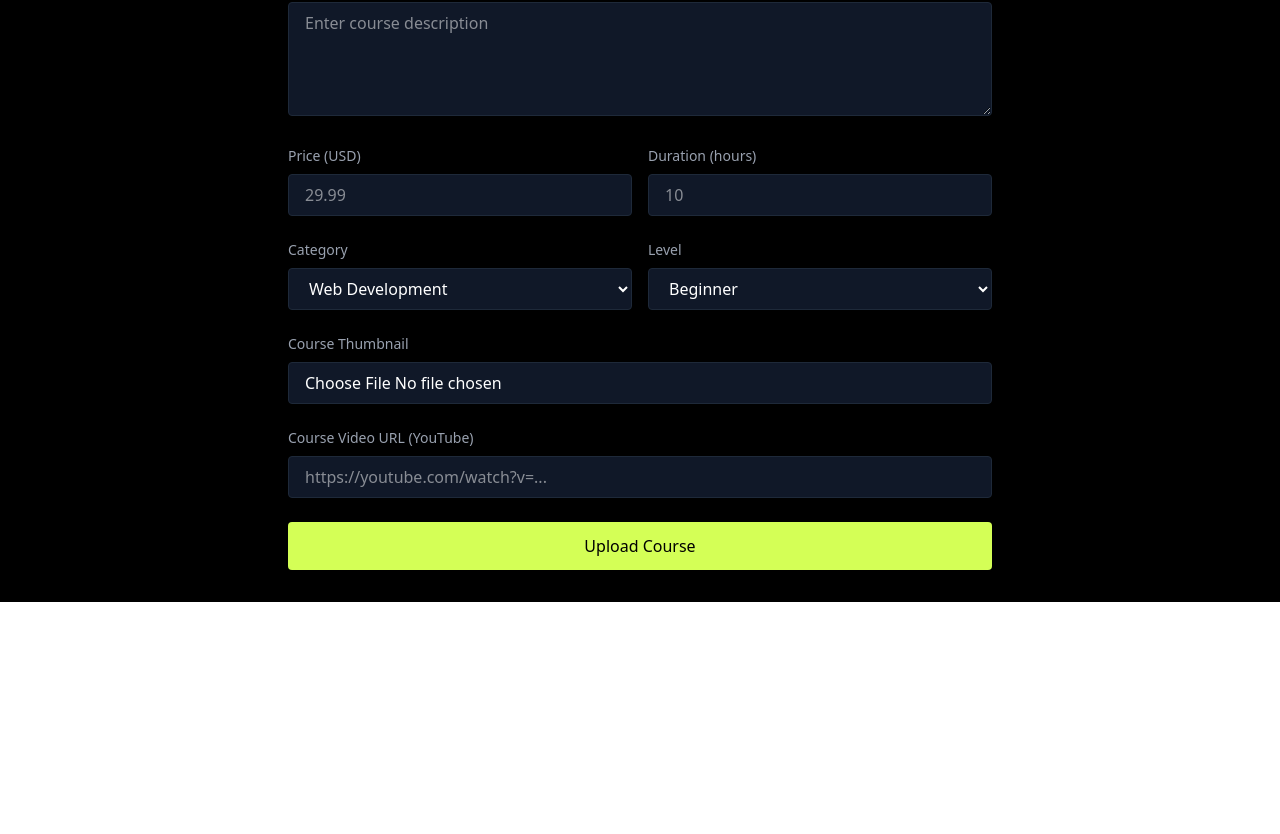
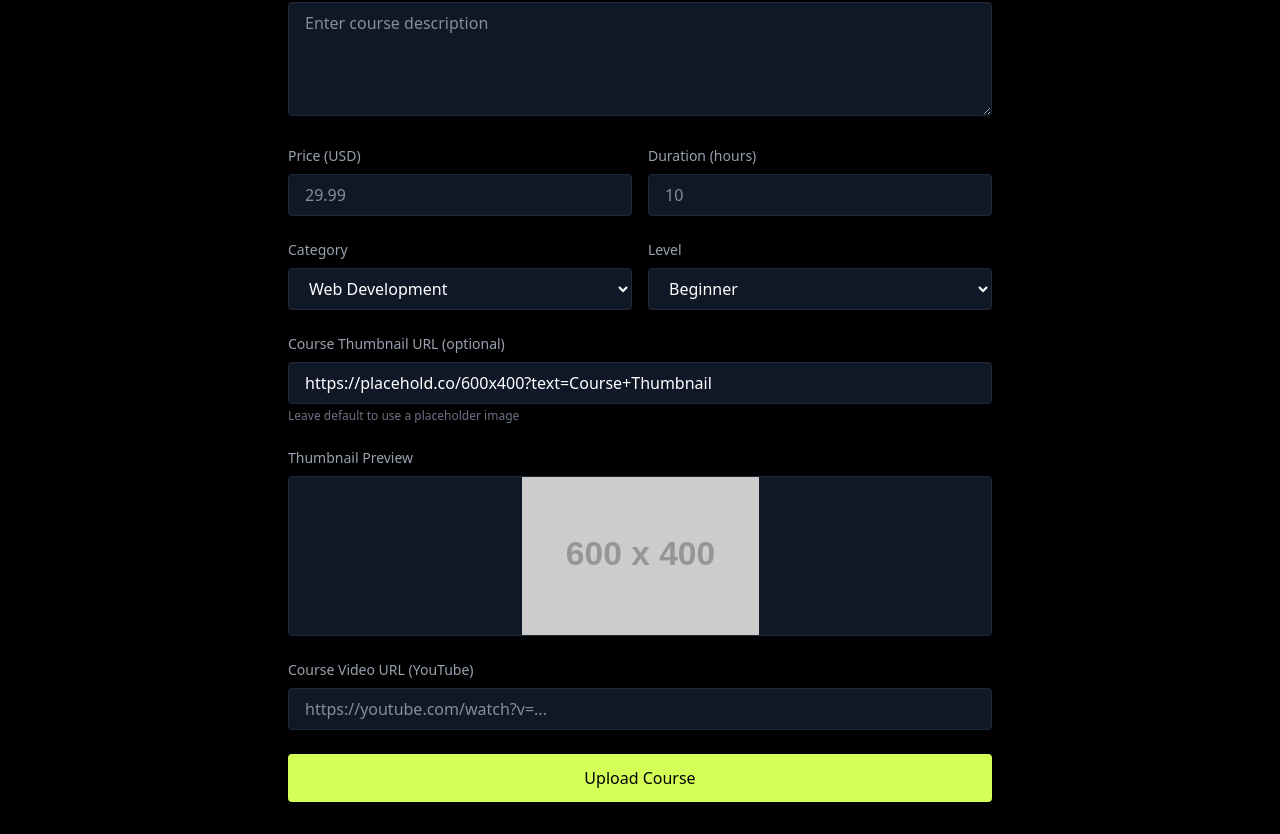
Before and after one commit to justSWAYAM/tisd-frontend, a React (Vite) app: page /upload-course in a window 1280 px wide. Shown: the part 332-1166 px from the top of the page. Before the commit the page ends 934 px from the top, so only its background shows below. Built offline with nearby package versions, Linux system fonts and the light colour scheme.

Commit message:
some change in coruse card and upload-course

```diff
--- a/package.json
+++ b/package.json
@@ -12,6 +12,8 @@
   "dependencies": {
     "@firebase/storage": "^0.13.7",
     "@headlessui/react": "^2.2.1",
+    "@monaco-editor/react": "^4.7.0",
+    "@reduxjs/toolkit": "^2.6.1",
     "@tailwindcss/vite": "^4.0.17",
     "autoprefixer": "^10.4.21",
     "axios": "^1.8.4",
--- a/src/firebase/config.js
+++ b/src/firebase/config.js
@@ -19,4 +19,4 @@ const firebaseConfig = {
 const app = initializeApp(firebaseConfig);
 export const auth = getAuth(app);
 export const db = getFirestore(app);
-export const storage = getStorage(app);
+export const firebaseStorage = getStorage(app);
--- a/src/pages/UploadCourse.jsx
+++ b/src/pages/UploadCourse.jsx
@@ -1,8 +1,7 @@
 import React, { useState } from 'react';
 import { useNavigate } from 'react-router-dom';
-import { db, storage, auth } from '../firebase/config';
+import { db, auth } from '../firebase/config';
 import { collection, addDoc } from 'firebase/firestore';
-import { ref, uploadBytes, getDownloadURL } from 'firebase/storage';
 
 const UploadCourse = () => {
   const navigate = useNavigate();
@@ -14,7 +13,7 @@ const UploadCourse = () => {
     duration: '',
     level: 'Beginner',
     category: 'Web Development',
-    thumbnail: null,
+    thumbnailUrl: 'https://placehold.co/600x400?text=Course+Thumbnail', // Default thumbnail
     videoUrl: '',
   });
 
@@ -29,14 +28,6 @@ const UploadCourse = () => {
     }));
   };
 
-  const handleFileChange = (e) => {
-    const file = e.target.files[0];
-    setCourseData(prev => ({
-      ...prev,
-      thumbnail: file
-    }));
-  };
-
   const handleSubmit = async (e) => {
     e.preventDefault();
 
@@ -48,18 +39,9 @@ const UploadCourse = () => {
     try {
       setIsUploading(true);
 
-      // Upload thumbnail to Firebase Storage
-      let thumbnailUrl = '';
-      if (courseData.thumbnail) {
-        const storageRef = ref(storage, `course-thumbnails/${Date.now()}-${courseData.thumbnail.name}`);
-        await uploadBytes(storageRef, courseData.thumbnail);
-        thumbnailUrl = await getDownloadURL(storageRef);
-      }
-
       // Add course to Firestore
       const courseRef = await addDoc(collection(db, 'courses'), {
         ...courseData,
-        thumbnail: thumbnailUrl,
         instructor: auth.currentUser.displayName || 'Anonymous',
         instructorId: auth.currentUser.uid,
         rating: 0,
@@ -194,18 +176,38 @@ const UploadCourse = () => {
             </div>
           </div>
 
-          {/* Thumbnail Upload */}
+          {/* Thumbnail URL */}
           <div>
             <label className="block text-sm font-medium text-gray-400 mb-2">
-              Course Thumbnail
+              Course Thumbnail URL (optional)
             </label>
             <input
-              type="file"
-              accept="image/*"
-              onChange={handleFileChange}
-              required
+              type="url"
+              name="thumbnailUrl"
+              value={courseData.thumbnailUrl}
+              onChange={handleInputChange}
               className="w-full bg-gray-900 border border-gray-800 rounded px-4 py-2 focus:outline-none focus:ring-2 focus:ring-[#D4FF56] text-white"
+              placeholder="https://example.com/image.jpg"
             />
+            <p className="text-gray-500 text-xs mt-1">Leave default to use a placeholder image</p>
+          </div>
+
+          {/* Thumbnail Preview */}
+          <div>
+            <label className="block text-sm font-medium text-gray-400 mb-2">
+              Thumbnail Preview
+            </label>
+            <div className="w-full h-40 bg-gray-900 border border-gray-800 rounded overflow-hidden">
+              <img
+                src={courseData.thumbnailUrl}
+                alt="Course thumbnail preview"
+                className="w-full h-full object-contain"
+                onError={(e) => {
+                  e.target.onerror = null;
+                  e.target.src = "https://placehold.co/600x400?text=Invalid+Image+URL";
+                }}
+              />
+            </div>
           </div>
 
           {/* Video URL */}
```
Also changed, not shown: 1 other file (tests, documents, lock files or other folders).
